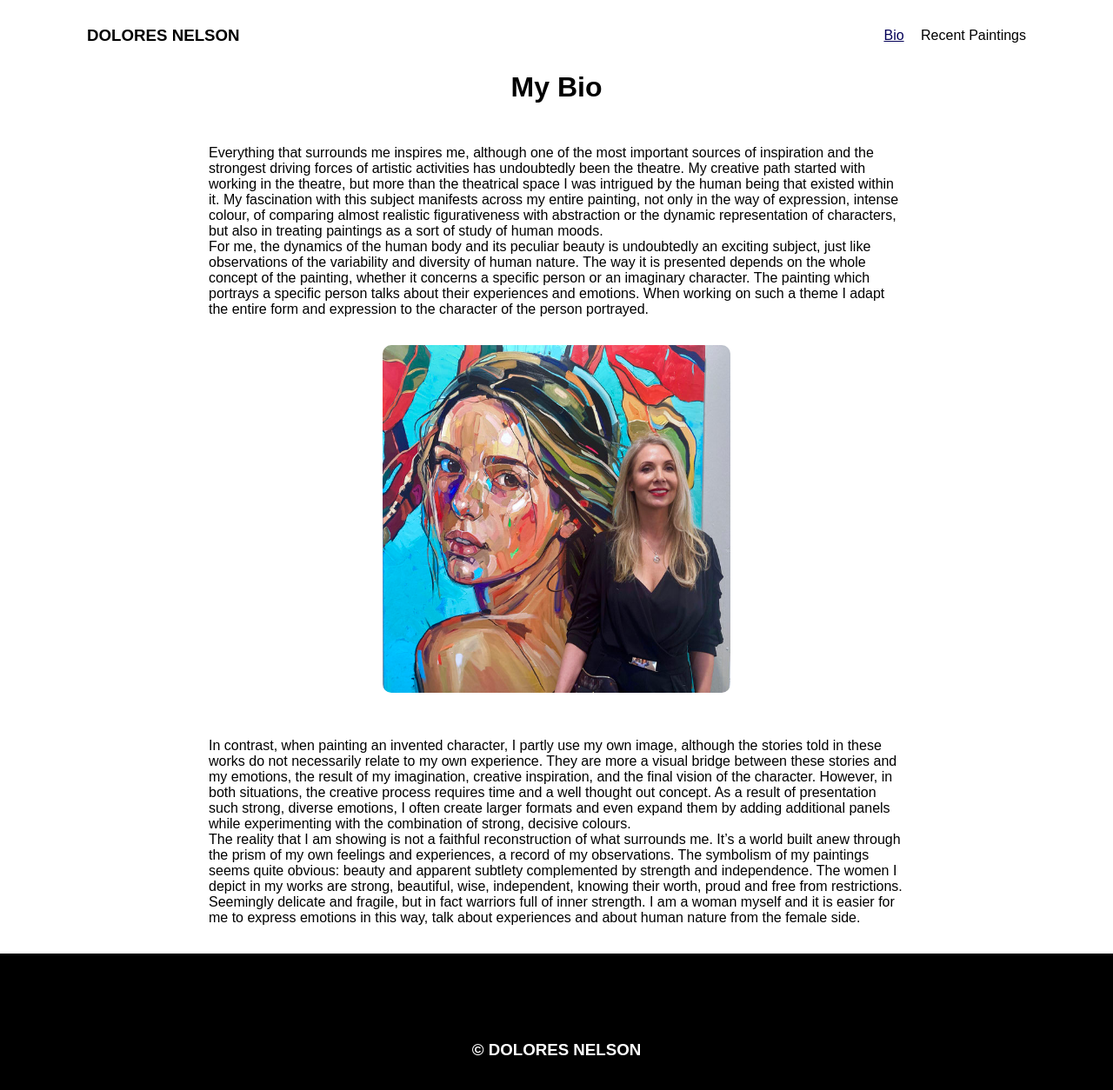
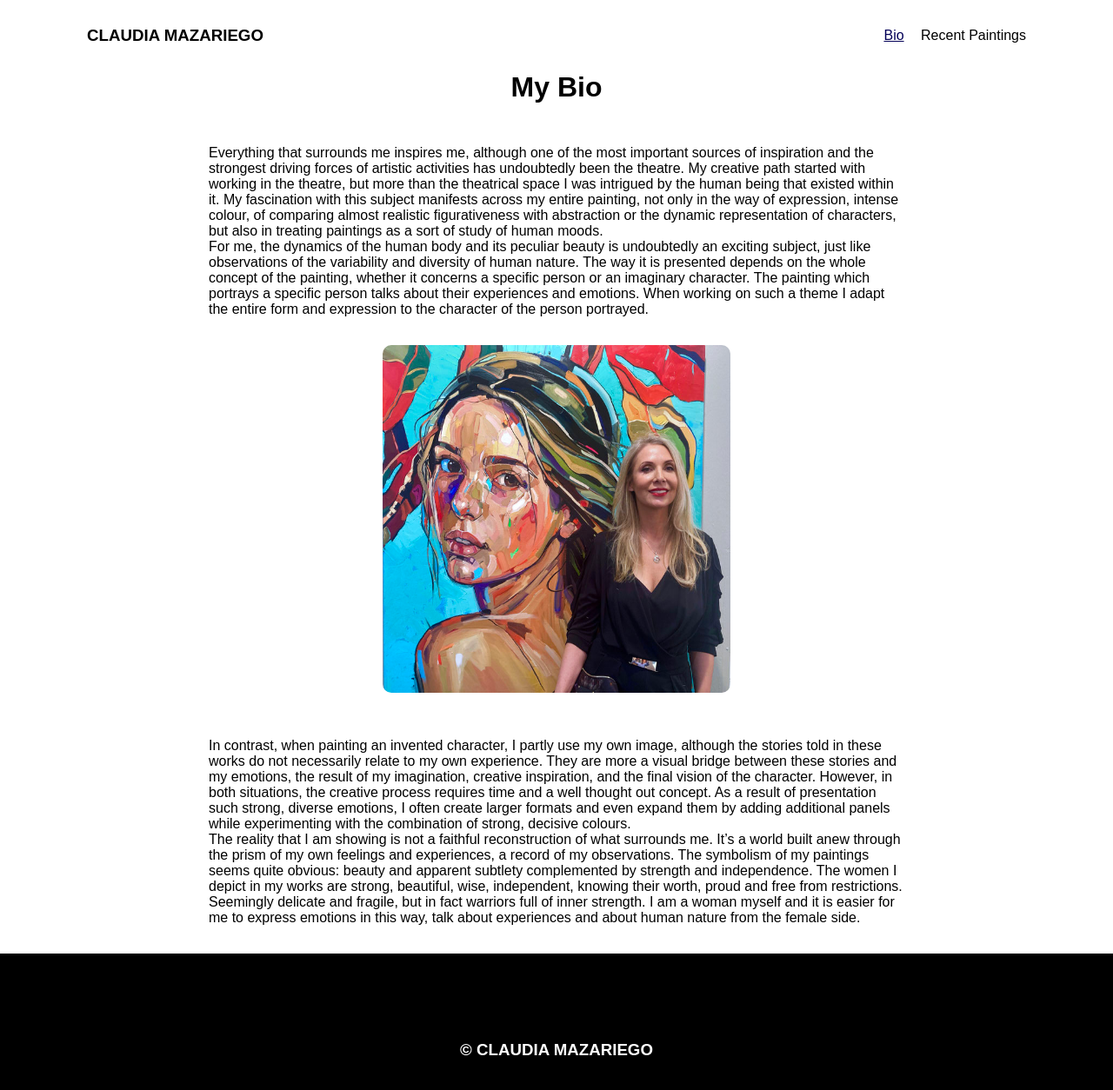
Before and after one commit to Vegetablegito247/portfolio-Dolores, a plain HTML site: page bio.html in a window 1280 px wide. Shown: the whole page at 87% size. Drawn offline with Linux system fonts and the light colour scheme.

Commit message:
first commit

```diff
--- a/bio.html
+++ b/bio.html
@@ -4,7 +4,7 @@
 <head>
     <meta charset="UTF-8">
     <meta name="viewport" content="width=device-width, initial-scale=1.0">
-    <title>BIO - Dolores Nelson</title>
+    <title>BIO - CLAUDIA MAZARIEGO</title>
 
 
     <style>
@@ -112,7 +112,7 @@
 
 <body>
     <nav>
-        <h3 class="navlogo"><a href="./index.html">DOLORES NELSON</a></h3>
+        <h3 class="navlogo"><a href="./index.html">CLAUDIA MAZARIEGO</a></h3>
         <ul class="navlist">
             <li class="active"><a href="./bio.html">Bio</a></li>
             <li><a href="./recentPaint.html">Recent Paintings</a></li>
@@ -169,7 +169,7 @@
 
     <footer>
         <div class="footlogo">
-            <h3>© DOLORES NELSON</h3>
+            <h3>© CLAUDIA MAZARIEGO</h3>
         </div>
     </footer>
 </body>
```
Also changed, not shown: index.html (+3 -3 lines), recentPaint.html (+3 -3 lines), 1 other file.
